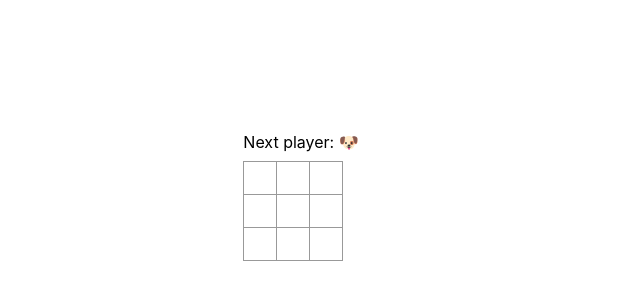
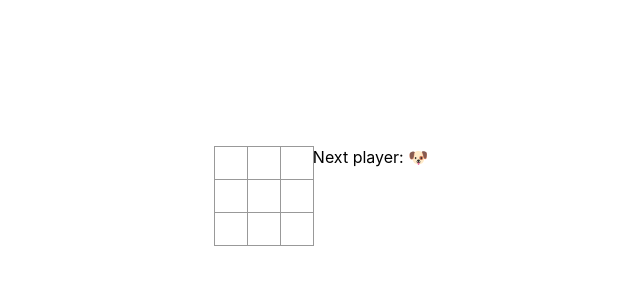
Before and after one commit to lmachens/next-tic-tac-toe, a Next.js app: page / in a window 1280 px wide. Shown: the part 204-504 px from the top of the page, without its empty margins (319-959 px from the left). Built offline with nearby package versions, Linux system fonts and the light colour scheme.

Commit message:
✨ Lifting State Up, Again

```diff
--- a/components/Board.tsx
+++ b/components/Board.tsx
@@ -1,34 +1,17 @@
-import { useState } from "react";
 import styles from "../styles/Board.module.css";
-import { calculateWinner } from "../utils/game";
 import Square from "./Square";
 
-export default function Board() {
-  const [squares, setSquares] = useState(Array(9).fill(null));
-  const [dogIsNext, setDogIsNext] = useState(true);
-
-  const winner = calculateWinner(squares);
-  const nextPlayer = dogIsNext ? "🐶" : "🐭";
-
-  function handleClick(i: number) {
-    if (winner || squares[i]) {
-      return;
-    }
-    const newSquares = [...squares];
-    newSquares[i] = nextPlayer;
-    setSquares(newSquares);
-    setDogIsNext(!dogIsNext);
+type Props = {
+  squares: string[];
+  onClick(i: number): void;
+};
+export default function Board({ squares, onClick }: Props) {
+  function renderSquare(i: number) {
+    return <Square value={squares[i]} onClick={() => onClick(i)} />;
   }
-
-  function renderSquare(i: number) {
-    return <Square value={squares[i]} onClick={() => handleClick(i)} />;
-  }
-
-  const status = winner ? `Winner: ${winner}` : `Next player: ${nextPlayer}`;
 
   return (
     <div>
-      <div className={styles.status}>{status}</div>
       <div className={styles.boardRow}>
         {renderSquare(0)}
         {renderSquare(1)}
--- a/components/Game.tsx
+++ b/components/Game.tsx
@@ -1,14 +1,38 @@
+import { useState } from "react";
 import styles from "../styles/Game.module.css";
+import { calculateWinner } from "../utils/game";
 import Board from "./Board";
 
 export default function Game() {
+  const [history, setHistory] = useState([
+    {
+      squares: Array(9).fill(null),
+    },
+  ]);
+  const [dogIsNext, setDogIsNext] = useState(true);
+  const current = history[history.length - 1];
+  const winner = calculateWinner(current.squares);
+  const nextPlayer = dogIsNext ? "🐶" : "🐭";
+
+  function handleClick(i: number) {
+    if (winner || current.squares[i]) {
+      return;
+    }
+    const newSquares = [...current.squares];
+    newSquares[i] = nextPlayer;
+    setHistory([...history, { squares: newSquares }]);
+    setDogIsNext(!dogIsNext);
+  }
+
+  const status = winner ? `Winner: ${winner}` : `Next player: ${nextPlayer}`;
+
   return (
     <div className={styles.game}>
       <div className={styles.gameBoard}>
-        <Board />
+        <Board squares={current.squares} onClick={(i) => handleClick(i)} />
       </div>
       <div className={styles.gameInfo}>
-        <div>{/* status */}</div>
+        <div>{status}</div>
         <ol>{/* TODO */}</ol>
       </div>
     </div>
```
